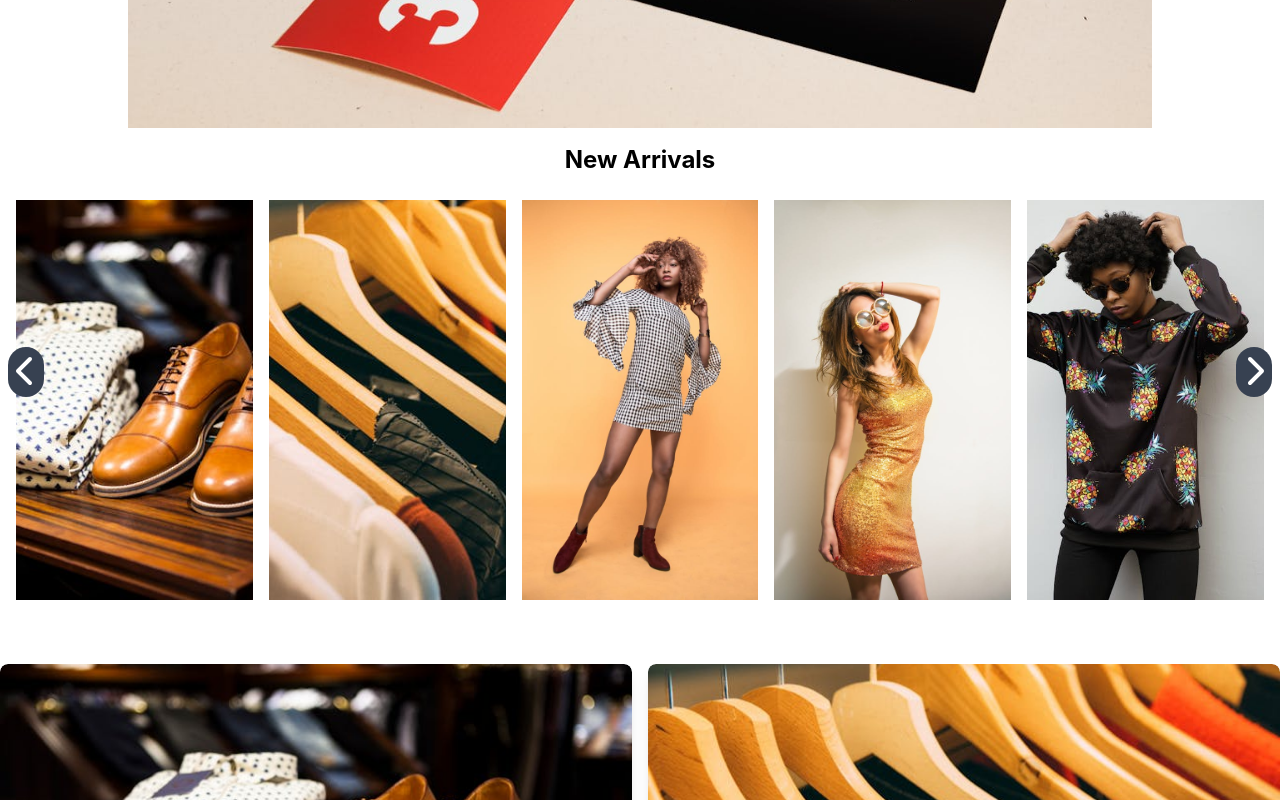
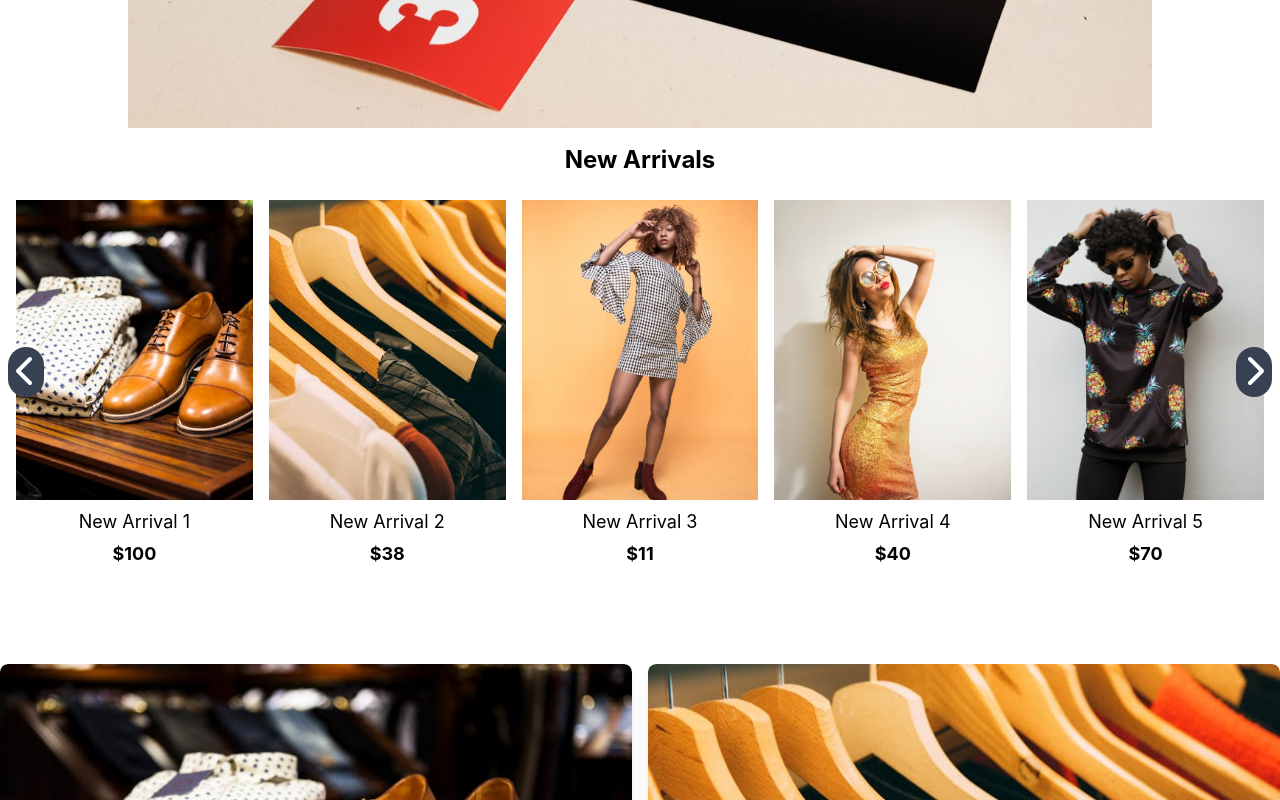
Before and after one commit to Presho99/elite-apparels, a React (Create React App) app: page / in a window 1280 px wide. Shown: the part 544-1344 px from the top of the page. Built offline with nearby package versions, Linux system fonts and the light colour scheme.

Commit message:
Add more details to new arrivals carousel

```diff
--- a/src/Components/NewCarousel.js
+++ b/src/Components/NewCarousel.js
@@ -43,7 +43,8 @@ const NewCarousel = () => {
 
   return (
     <div className="relative p-4 overflow-hidden">
-         <h2 className="text-2xl font-bold text-center mb-6">New Arrivals</h2>
+      <h2 className="text-2xl font-bold text-center mb-6">New Arrivals</h2>
+
       {/* Left Chevron */}
       <div className="absolute left-2 top-1/2 transform -translate-y-1/2 z-10 cursor-pointer p-2 bg-gray-700 text-white rounded-full">
         <FontAwesomeIcon icon={faChevronLeft} size="2x" onClick={handlePrev} />
@@ -54,13 +55,17 @@ const NewCarousel = () => {
         {displayedImages.map((product, index) => (
           <div
             key={product.id}
-            className={`w-full ${window.innerWidth >= 1024 ? 'lg:w-1/5' : window.innerWidth >= 768 ? 'md:w-1/3' : 'sm:w-full'} h-[400px]`}
+            className={`w-full ${window.innerWidth >= 1024 ? 'lg:w-1/5' : window.innerWidth >= 768 ? 'md:w-1/3' : 'sm:w-full'} h-[400px] flex flex-col items-center`}
           >
             <img
               src={product.image}
               alt={product.title}
-              className="w-full h-[400px] object-cover"
+              className="w-full h-3/4 object-cover"
             />
+            <div className="text-center p-2">
+              <h3 className="text-lg  mb-1">{product.title}</h3>
+              <p className="text-lg font-bold">{product.price}</p>
+            </div>
           </div>
         ))}
       </div>
```
